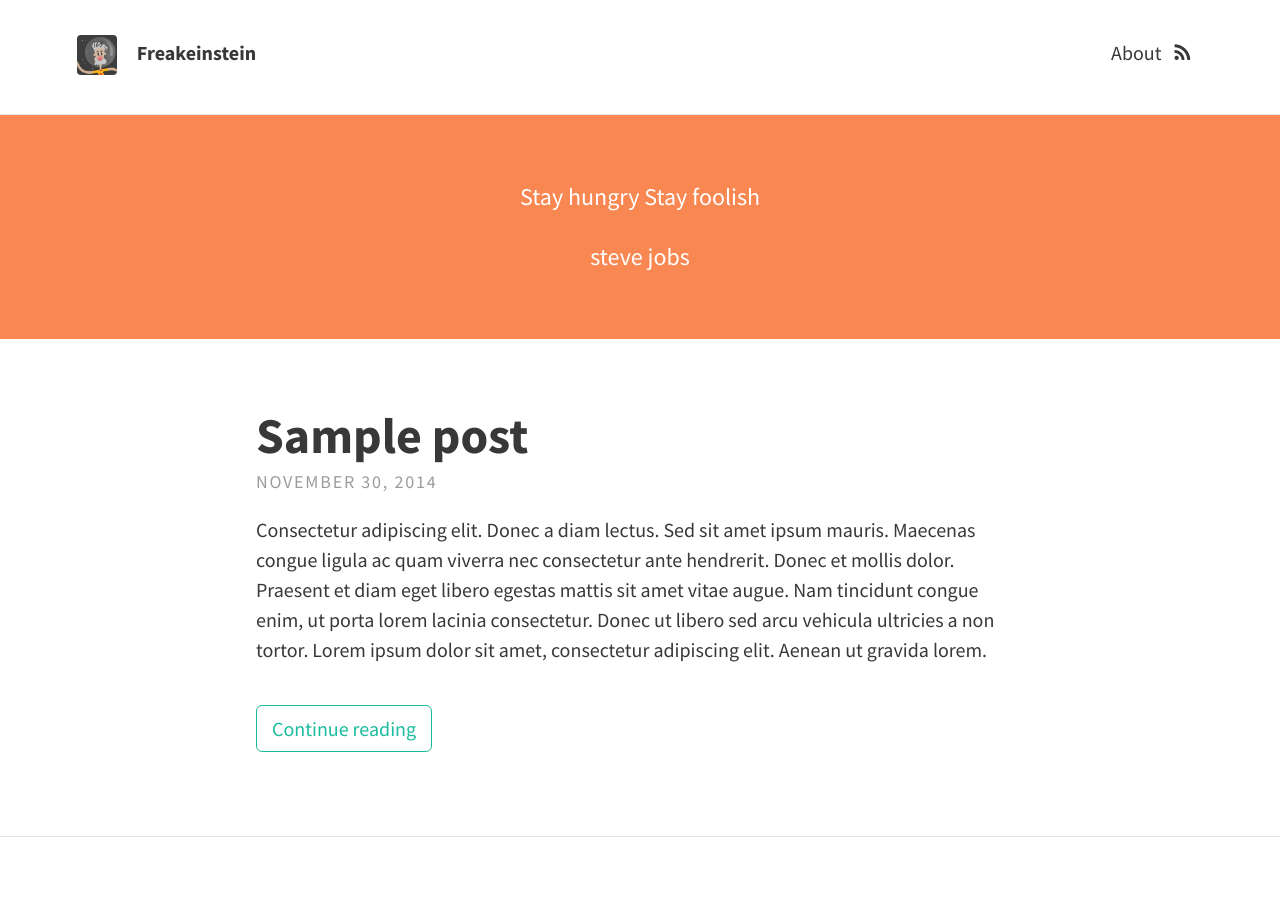
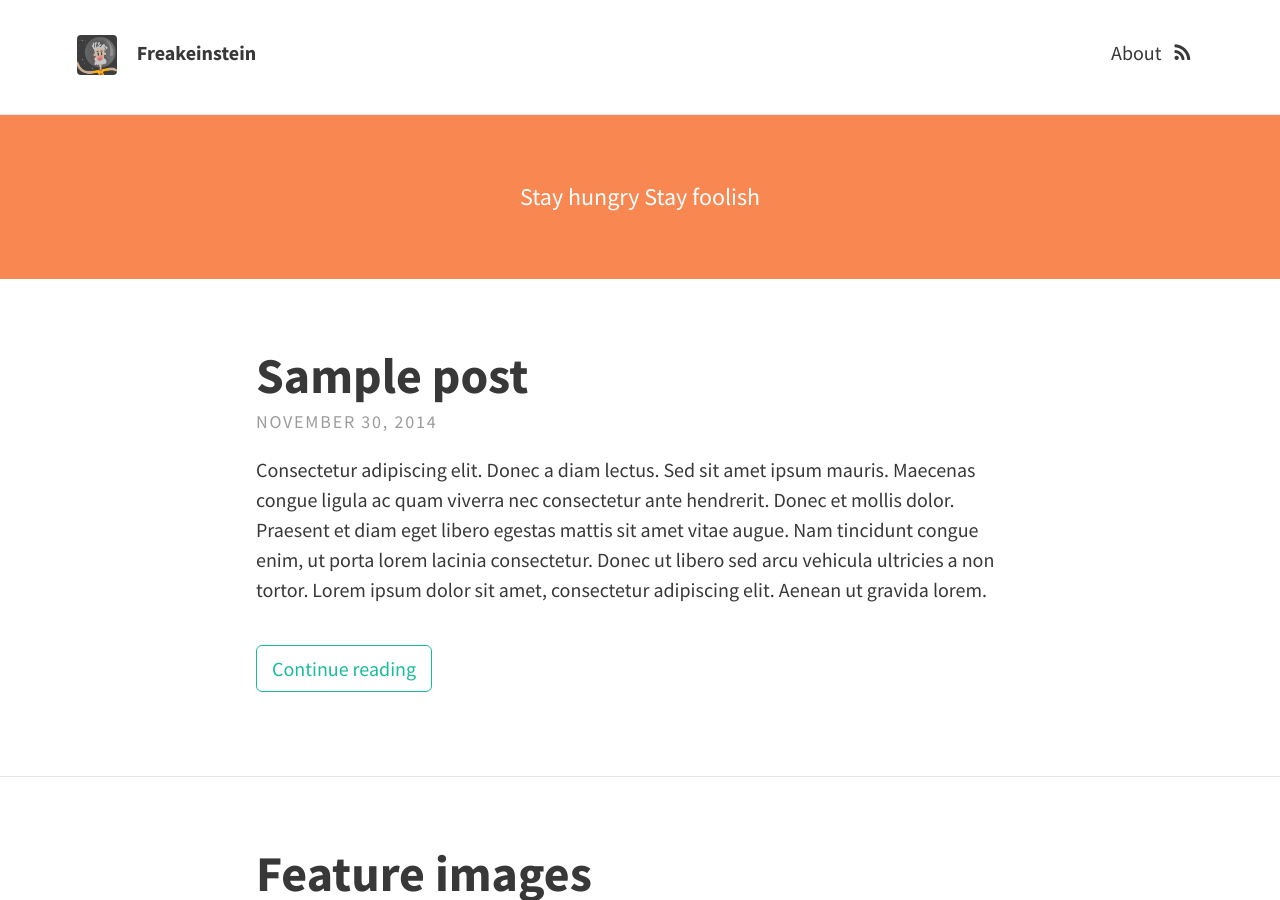
Before and after one commit to freakeinstein/freakeinstein.github.io, a Jekyll site: the page built from index.html, in a window 1280 px wide and 900 px high. Built offline with Jekyll 4.4.1, drawn with Linux system fonts in a browser that asks for light colours; nearby versions of some CDN libraries; the list of posts is cut into pages by our own code; some of the changed text lies outside the part shown.

Commit message:
foot note added

```diff
--- a/_config.yml
+++ b/_config.yml
@@ -12,11 +12,10 @@ theme:
 
   # Header and footer text
   header_text: >
-     <p>Stay hungry Stay foolish</p>
-
-     <p> steve jobs </p>
+     <p>Stay hungry  Stay foolish</p>
   header_text_feature_image: front.jpg
-  footer_text:
+  footer_text: >
+    <p> (c) 2016 - Jubin Jose. </p>
 
   # Icons
   rss: true
```
